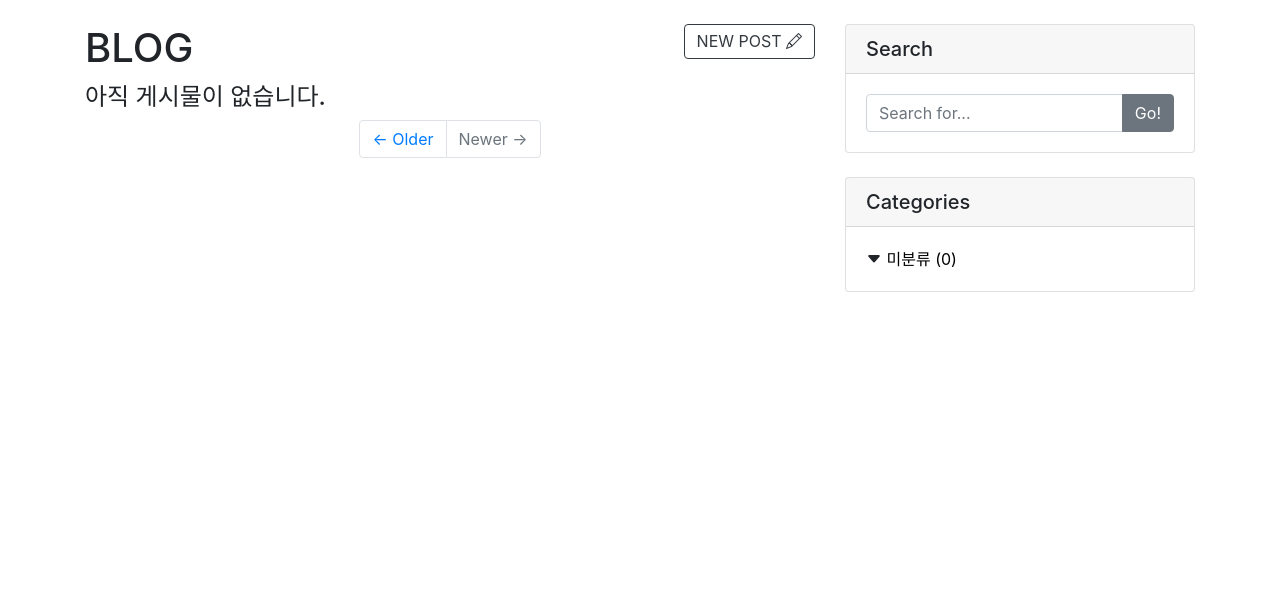
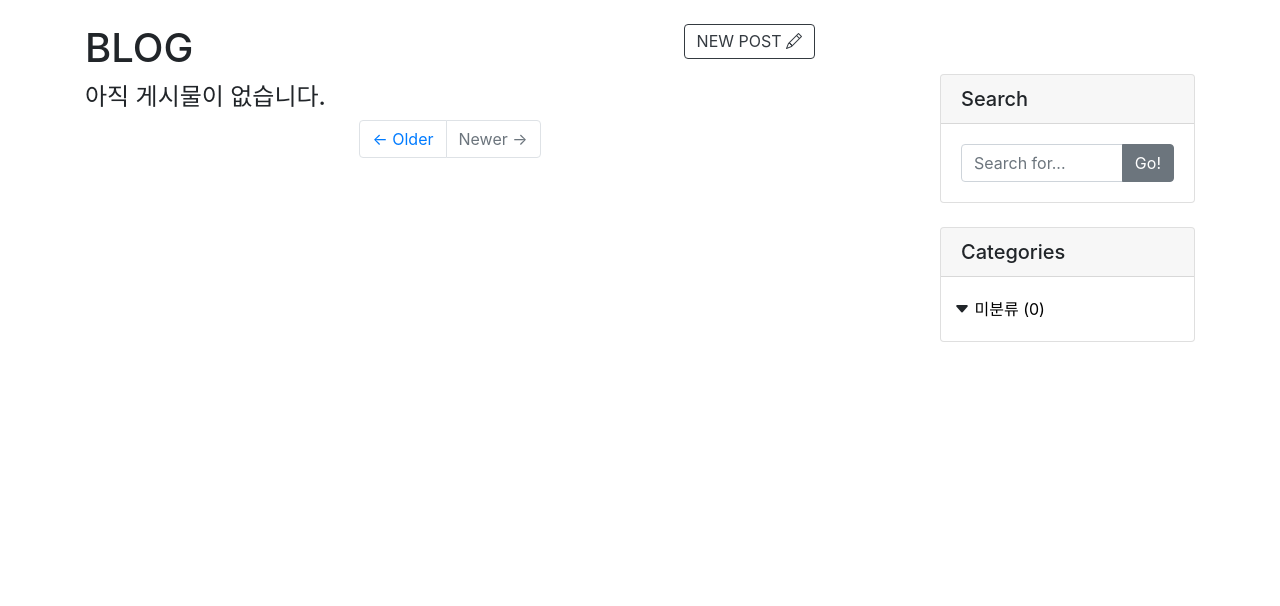
Before and after one commit to rose129/hmd_project_pf, a Django app: page /blog/ in a window 1280 px wide. Shown: the part 100-706 px from the top of the page. Run offline with Django 3.2, Linux system fonts and the light colour scheme; data that the repository does not hold is empty; some libraries are stand-ins or nearby versions.

```diff
--- a/blog/templates/blog/post_list.html
+++ b/blog/templates/blog/post_list.html
@@ -9,7 +9,7 @@
 {% block content %}
 <!-- Page content-->
 <div class="container">
-    <div class="row" >
+    <div class="row list_main" >
         <!-- Blog entries-->
         <div class="col-lg-8" id="main-area">
             <h1 class="my-4 d-flex b_title">
@@ -40,6 +40,11 @@
                 {% else %}
                 <img class="card-img-top" src="https://picsum.photos/id/{{ p.id }}/750/350" alt="random_image" />
                 {% endif %}
+                <div class="card-footer text-muted">
+                    {{ p.created_at|date:'Y년 m월 d일 H시i분' }} -
+                    <!-- 작성자 들어갈 곳 -->
+                    <a href="#">{{ p.author | upper }}</a>
+                </div>
                 <div class="card-body">
                     {% if p.category %}
                         <span class="badge badge-dark float-right p-1">{{ p.category }}</span>
@@ -71,11 +76,7 @@
                         <a class="btn" href="{{ p.get_absolute_url }}/">Read More →</a>
                     </div>
                 </div>
-                <div class="card-footer text-muted">
-                    {{ p.created_at|date:'Y년 m월 d일 H시i분' }} -
-                    <!-- 작성자 들어갈 곳 -->
-                    <a href="#">{{ p.author | upper }}</a>
-                </div>
+
             </div>
             {% endfor %}
         {% else%}
--- a/blog/templates/blog/side_widgets.html
+++ b/blog/templates/blog/side_widgets.html
@@ -1,5 +1,5 @@
 <!-- Side widgets-->
-<div class="col-lg-4">
+<div class="col-lg-3 side_widgets">
   <!-- Search widget-->
   <div class="card my-4">
       <h5 class="card-header">Search</h5>
@@ -15,8 +15,8 @@
       <h5 class="card-header">Categories</h5>
       <div class="card-body">
           <div class="row">
-              <div class="col-lg-6 category">
-                  <ul class="list-unstyled mb-0">
+              <div class="category">
+                  <ul class="list-unstyled mb-0 ml-2">
                       {% for category in categories %}
                         <li>
                             <i class="bi bi-caret-down-fill"></i>
--- a/static/css/style.css
+++ b/static/css/style.css
@@ -83,6 +83,9 @@ nav button > span{
 }
 
 /* blog list */
+.list_main{
+    justify-content: space-between;
+}
 
 .b_title{
     justify-content: space-between;
@@ -98,7 +101,12 @@ nav button > span{
     font-size: 1rem;
     line-height: 20px;
 }
-
+.card-footer{
+    font-size: 0.8rem;
+    font-weight: 600;
+    background-color: white;
+    border-bottom: 1px solid #ccc
+}
 /* blog post detail */
 
 .pd_mid p{
@@ -111,7 +119,10 @@ nav button > span{
     font-size: 1rem;
     font-weight: 600;
 }
-
+/* side_widgets */
+.side_widgets{
+    margin-top: 50px;
+}
 /* button */
 
 .p_button{
```
